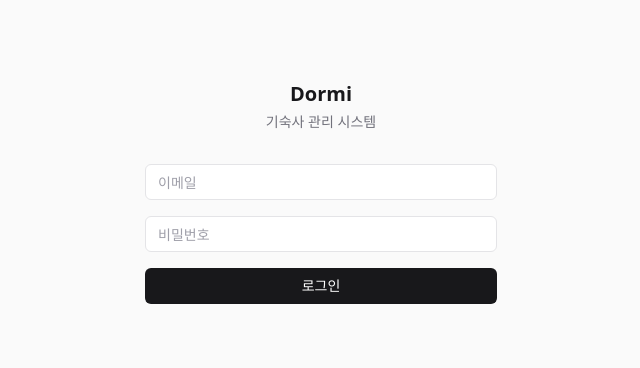
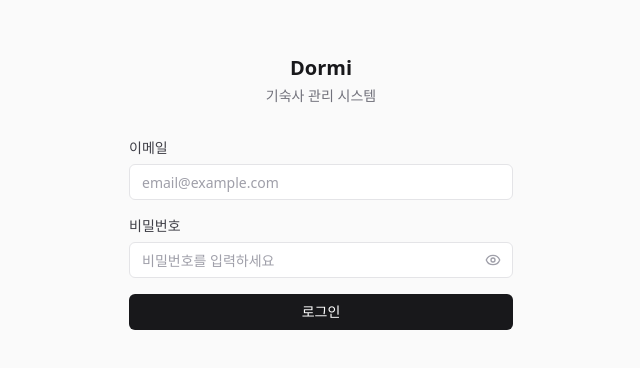
Before and after one commit to jbj338033/dormi-web, a Next.js app: page /login in a window 1280 px wide. Shown: the part 208-576 px from the top of the page, without its empty margins (319-959 px from the left). Built offline with nearby package versions, Linux system fonts and the light colour scheme.

Commit message:
feat: improve login page ux

```diff
--- a/src/app/(auth)/login/page.tsx
+++ b/src/app/(auth)/login/page.tsx
@@ -5,14 +5,18 @@ import { useRouter } from 'next/navigation';
 import { useForm } from 'react-hook-form';
 import { zodResolver } from '@hookform/resolvers/zod';
 import toast from 'react-hot-toast';
-import { Button, Input } from '@/shared/ui';
+import { Button, Input, PasswordInput } from '@/shared/ui';
 import { login, LoginSchema, type LoginInput } from '@/features/auth';
 
 export default function LoginPage() {
   const router = useRouter();
   const [loading, setLoading] = useState(false);
 
-  const { register, handleSubmit, formState: { errors } } = useForm<LoginInput>({
+  const {
+    register,
+    handleSubmit,
+    formState: { errors },
+  } = useForm<LoginInput>({
     resolver: zodResolver(LoginSchema),
   });
 
@@ -29,8 +33,8 @@ export default function LoginPage() {
   };
 
   return (
-    <div className="min-h-screen flex items-center justify-center bg-zinc-50">
-      <div className="w-full max-w-sm px-4">
+    <div className="min-h-screen flex items-center justify-center bg-zinc-50 p-4">
+      <div className="w-full max-w-sm">
         <div className="text-center mb-8">
           <h1 className="text-xl font-semibold text-zinc-900">Dormi</h1>
           <p className="text-sm text-zinc-500 mt-1">기숙사 관리 시스템</p>
@@ -40,14 +44,15 @@ export default function LoginPage() {
           <Input
             {...register('email')}
             type="email"
-            placeholder="이메일"
+            label="이메일"
+            placeholder="email@example.com"
             error={errors.email?.message}
             autoComplete="email"
           />
-          <Input
+          <PasswordInput
             {...register('password')}
-            type="password"
-            placeholder="비밀번호"
+            label="비밀번호"
+            placeholder="비밀번호를 입력하세요"
             error={errors.password?.message}
             autoComplete="current-password"
           />
```
